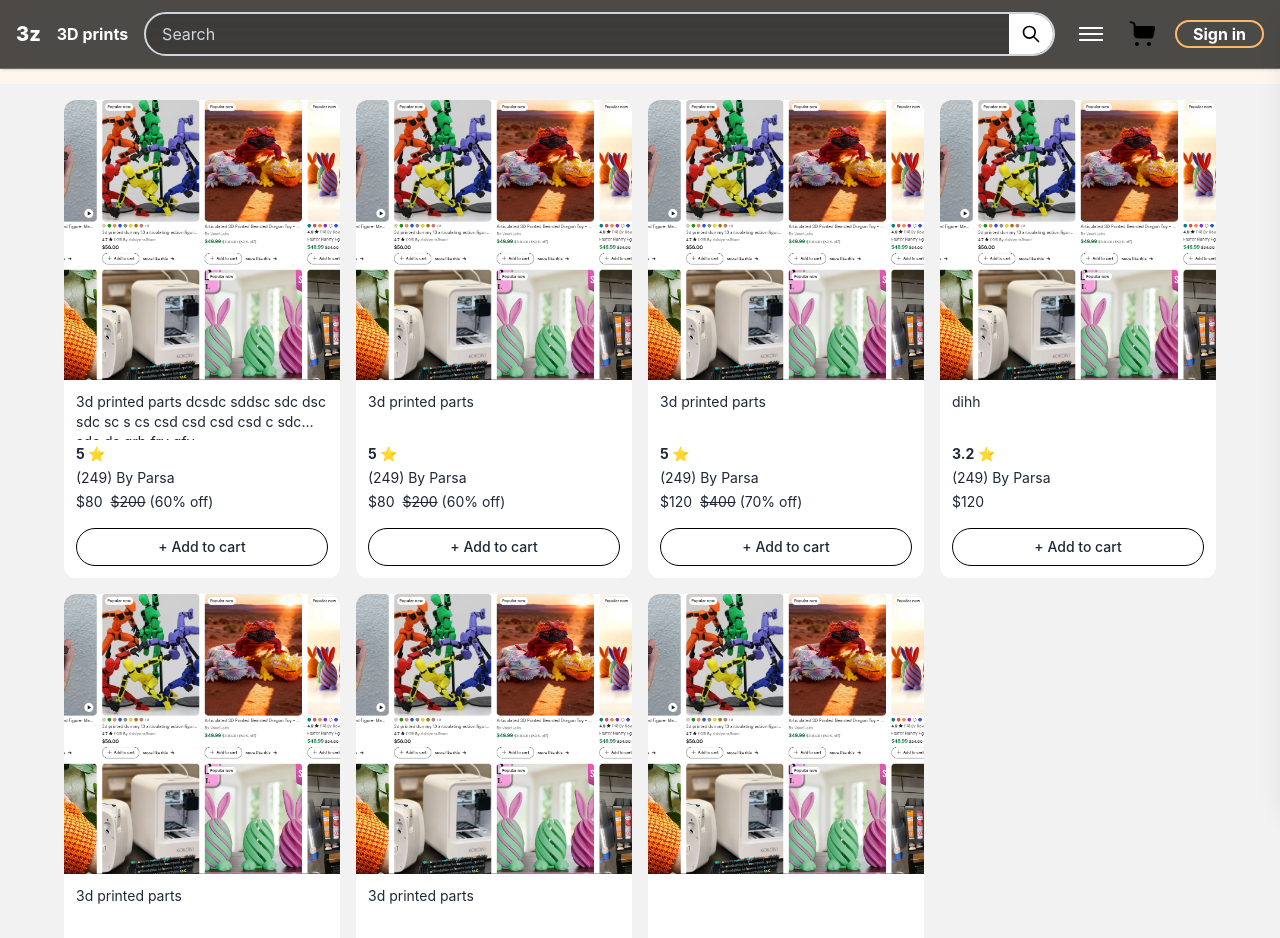
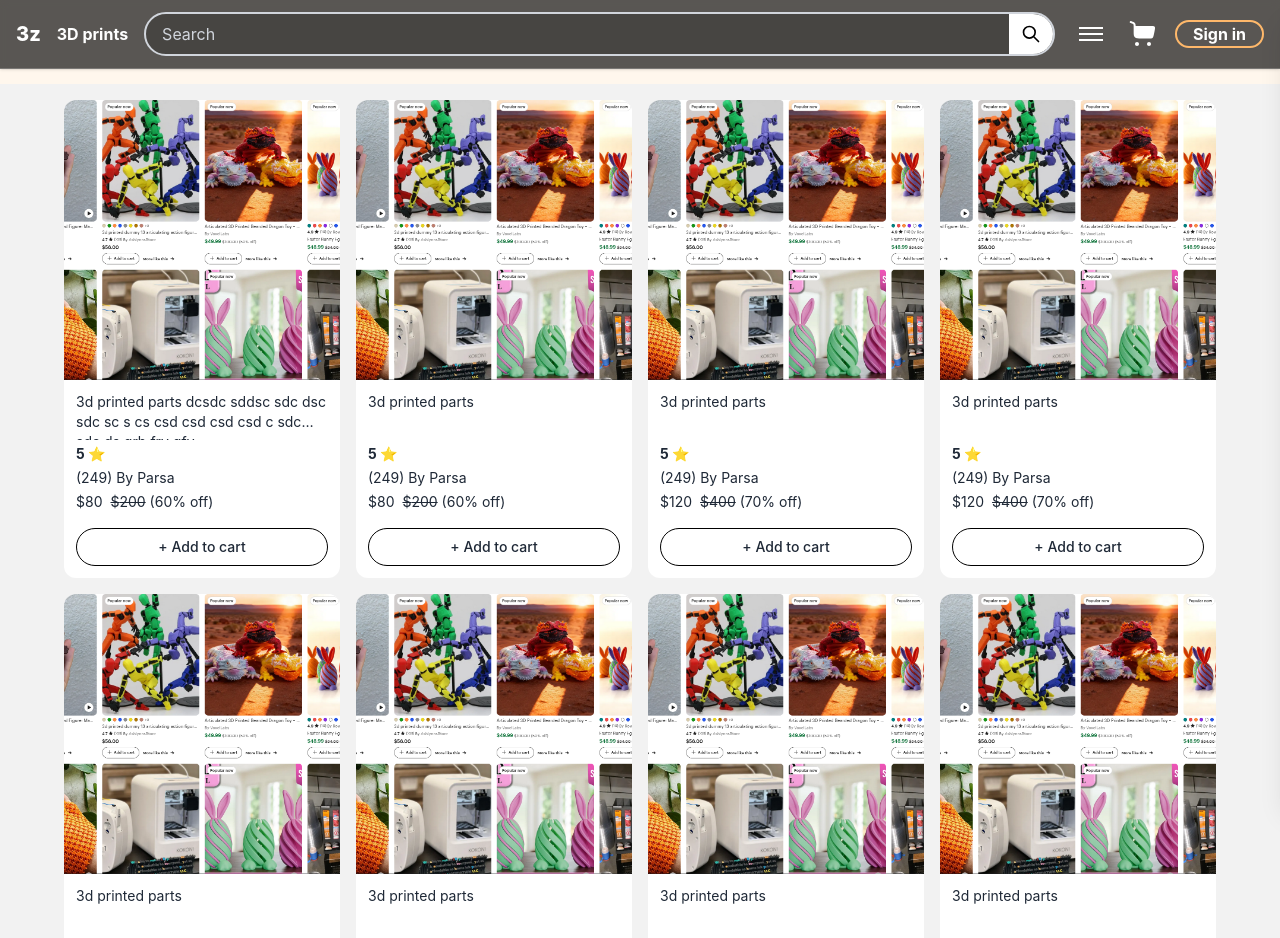
Before and after one commit to parsij/3Dprintings.xyz, a React (Vite) app: page /products in a window 1280 px wide. Shown: the top 938 px of the page. Built offline with nearby package versions, Linux system fonts and the light colour scheme.

Commit message:
feat: add PostgreSQL integration and update Navbar and Products components

```diff
--- a/package.json
+++ b/package.json
@@ -11,8 +11,10 @@
   },
   "dependencies": {
     "@tailwindcss/vite": "^4.2.2",
+    "express": "^5.2.1",
     "flowbite": "^4.0.1",
     "flowbite-react": "^0.12.17",
+    "pg": "^8.20.0",
     "react": "^19.2.4",
     "react-dom": "^19.2.4",
     "react-router-dom": "^7.14.0",
--- /dev/null
+++ b/src/backend/db.js
@@ -0,0 +1,18 @@
+import { Pool } from "pg";
+function print(print){ console.log(print)}
+
+const pool = new Pool({
+  user: "myappuser",
+  host: "localhost",
+  database: "postgres",
+  password: "mypassword",
+  port: 5432,
+});
+
+async function main() {
+const result = await pool.query("SELECT * FROM products");
+print(result.rows)
+await pool.end()
+}
+
+main();
--- a/src/components/NavBar.jsx
+++ b/src/components/NavBar.jsx
@@ -7,7 +7,7 @@ import CartHover from "../assets/CartHover.svg";
 import SideMenu from "./SideMenu.jsx";
 import { useMenu } from "../MenuContext.jsx";
 
-export default function Navbar({ isSingedIn }) {
+export default function Navbar({ isSingedIn,NoNavBarLimit }) {
   const { setMenuOpen } = useMenu();
   const [showNavbar, setShowNavbar] = useState(true);
   const lastScrollY = useRef(0);
@@ -15,10 +15,10 @@ export default function Navbar({ isSingedIn }) {
   function showNavBar() {
     const currentScrollY = window.scrollY;
 
-    if (currentScrollY > window.innerHeight) {
-      if (currentScrollY - lastScrollY.current > 5) {
+    if (currentScrollY > window.innerHeight || NoNavBarLimit) {
+      if (currentScrollY - lastScrollY.current > 7) {
         setShowNavbar(false);
-      } else if (currentScrollY - lastScrollY.current < -5) {
+      } else if (currentScrollY - lastScrollY.current < -7) {
         setShowNavbar(true);
       }
     } else {
@@ -38,7 +38,7 @@ export default function Navbar({ isSingedIn }) {
   return (
     <>
       <header
-        className={`fixed top-0 left-0 w-full z-50 bg-black/70 backdrop-blur-lg shadow-sm border-b border-white/20 text-white transition-transform duration-300 ${
+        className={`fixed top-0 left-0 w-full z-50 bg-black/65 backdrop-blur-xs shadow-sm border-b border-white/20 text-white transition-transform duration-300 ${
           showNavbar ? "translate-y-0" : "-translate-y-full"
         }`}
       >
--- a/src/routes/Home.jsx
+++ b/src/routes/Home.jsx
@@ -5,7 +5,6 @@ import Products from "./Products.jsx";
 const home = () => {
   return (
       <div className="min-h-screen bg-[#fffefc]">
-          <Navbar isSingedIn={false}/>
           <main className="w-full">
               <div className="relative w-full">
                   <div className={"justify-center content-center items-center"}>
@@ -40,7 +39,7 @@ const home = () => {
                   </div>
               </div>
           </main>
-          <Products />
+          <Products NoNavBarLimit={false}/>
       </div>
   );
 };
--- a/src/routes/Products.jsx
+++ b/src/routes/Products.jsx
@@ -2,14 +2,21 @@ import React from 'react'
 import ProductCard from "../components/ProductCard.jsx";
 import Navbar from "../components/NavBar.jsx";
 
-const Products = () => {
+const Products = ({NoNavBarLimit}) => {
     return (
         <>
-            <Navbar isSingedIn={false}/>
+            <Navbar isSingedIn={false} NoNavBarLimit={NoNavBarLimit}/>
         <main className={"px-4 lg:px-[5vw] bg-[#f2f2f2]"}>
     <div className="grid grid-cols-2 sm:grid-cols-2 md:grid-cols-3 lg:grid-cols-4 gap-4 py-4 my-21">
               <ProductCard creatorName={"Parsa"} productName={"3d printed parts dcsdc sddsc sdc dsc sdc sc s cs csd csd csd csd c sdc sdc ds grb frv gfv "} rating={"5"} currentPrice={"80"} originalPrice={"200"} reviewNumber={"249"}/>
               <ProductCard creatorName={"Parsa"} productName={"3d printed parts"} rating={"5"} currentPrice={"80"} originalPrice={"200"} reviewNumber={"249"}/>
+              <ProductCard creatorName={"Parsa"} productName={"3d printed parts"} rating={"5"} currentPrice={"120"} originalPrice={"400"} reviewNumber={"249"}/>
+              <ProductCard creatorName={"Parsa"} productName={"3d printed parts"} rating={"5"} currentPrice={"120"} originalPrice={"400"} reviewNumber={"249"}/>
+              <ProductCard creatorName={"Parsa"} productName={"3d printed parts"} rating={"5"} currentPrice={"120"} originalPrice={"400"} reviewNumber={"249"}/>
+              <ProductCard creatorName={"Parsa"} productName={"3d printed parts"} rating={"5"} currentPrice={"120"} originalPrice={"400"} reviewNumber={"249"}/>
+              <ProductCard creatorName={"Parsa"} productName={"3d printed parts"} rating={"5"} currentPrice={"120"} originalPrice={"400"} reviewNumber={"249"}/>
+              <ProductCard creatorName={"Parsa"} productName={"3d printed parts"} rating={"5"} currentPrice={"120"} originalPrice={"400"} reviewNumber={"249"}/>
+              <ProductCard creatorName={"Parsa"} productName={"3d printed parts"} rating={"5"} currentPrice={"120"} originalPrice={"400"} reviewNumber={"249"}/>
               <ProductCard creatorName={"Parsa"} productName={"3d printed parts"} rating={"5"} currentPrice={"120"} originalPrice={"400"} reviewNumber={"249"}/>
               <ProductCard creatorName={"Parsa"} productName={"dihh"} rating={"3.2"} currentPrice={"120"} reviewNumber={"249"}/>
               <ProductCard creatorName={"Parsa"} productName={"3d printed parts"} rating={"5"} currentPrice={"80"} originalPrice={"200"} reviewNumber={"249"}/>
```
Also changed, not shown: src/assets/Cart.svg, 1 other file (tests, documents, lock files or other folders).
